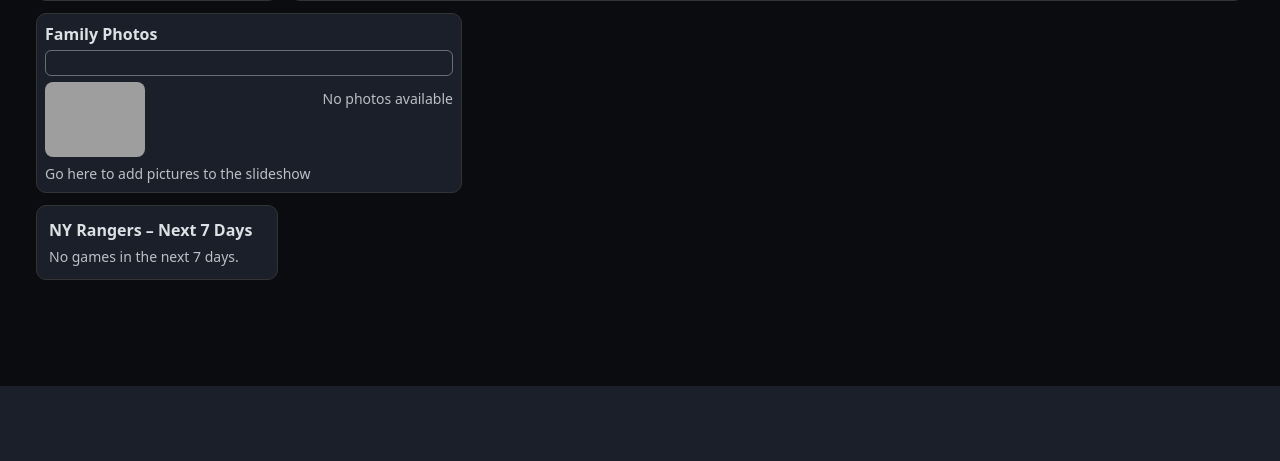
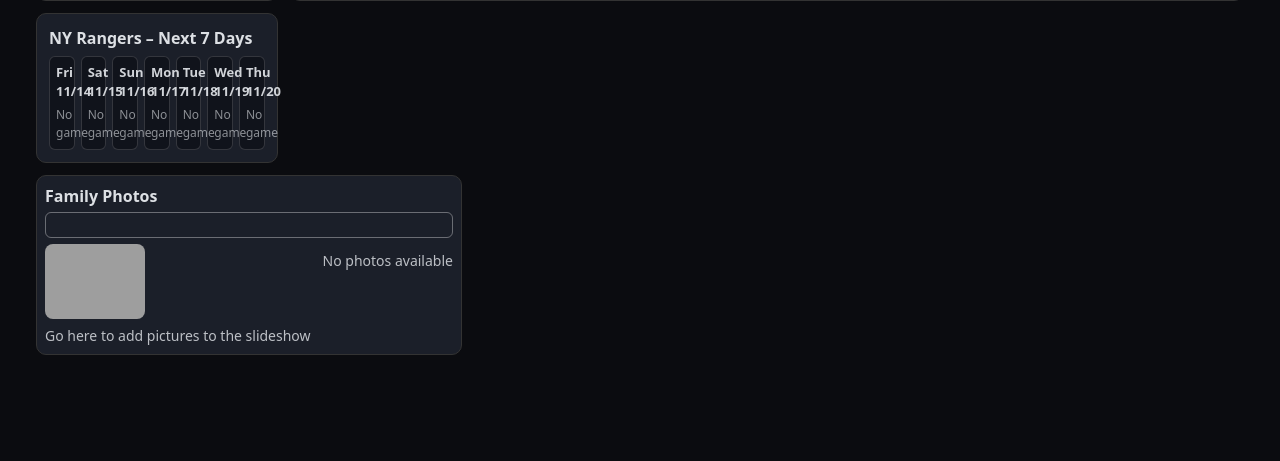
Before and after one commit to tlehotsky/houseboard, a Django app: page /houseboard/daybuddy/week/ in a window 1280 px wide. Shown: the part 1229-1690 px from the top of the page. Before the commit the page ends 1615 px from the top, so only its background shows below. Run offline with Django 5.2, Linux system fonts and the light colour scheme; data that the repository does not hold is empty; grey boxes are pictures that could not be loaded.

Commit message:
ranger card nearly done

```diff
--- a/daybuddy/templates/daybuddy/week.html
+++ b/daybuddy/templates/daybuddy/week.html
@@ -79,30 +79,41 @@ body::after{
 .wx-key .precip{color:#008ce0}
 #card-slideshow img{border-radius:8px;display:block;width:100%;height:auto}
 #card-slideshow .muted{margin-top:6px}
-/* Rangers schedule card */
-#card-rangers ul{
-  list-style:none;
-  margin:6px 0 0;
-  padding:0;
+/* Rangers schedule card as 7‑day grid */
+#card-rangers #rangers-sched{
+  margin-top:6px;
 }
-#card-rangers li{
+#rangers-grid{
+  display:grid;
+  grid-template-columns:repeat(7,minmax(0,1fr));
+  gap:6px;
+}
+.rangers-day{
+  background:#10131b;
+  border:1px solid rgba(255,255,255,.15);
+  border-radius:6px;
+  padding:6px;
+  min-height:80px;
   display:flex;
-  justify-content:space-between;
-  gap:8px;
-  font-size:14px;
-  padding:4px 0;
-  border-bottom:1px solid rgba(255,255,255,.08);
+  flex-direction:column;
 }
-#card-rangers li:last-child{
-  border-bottom:none;
+.rangers-day .day-label{
+  font-size:13px;
+  font-weight:600;
+  opacity:.85;
+  margin-bottom:4px;
 }
-#card-rangers .left{
+.rangers-day .game{
+  font-size:12px;
+  line-height:1.35;
   opacity:.9;
 }
-#card-rangers .right{
-  opacity:.75;
-  text-align:right;
-  white-space:nowrap;
+.rangers-day .game + .game{
+  margin-top:2px;
+}
+.rangers-day .nogame{
+  font-size:12px;
+  opacity:.55;
 }
 #card-slideshow #slide-bar{display:flex;justify-content:space-between;align-items:flex-start;gap:12px;margin-top:6px}
 #card-slideshow #slide-bar .qr img{display:block;width:auto;height:auto;max-width:100px}
@@ -263,6 +274,10 @@ body::after{
         <span class="wx-key"><span class="sw precip"></span> Chance of Precip (%)</span>
       </div>
     </div>
+    <div class="card" id="card-rangers">
+      <h4>NY Rangers – Next 7 Days</h4>
+      <div id="rangers-sched">Loading schedule…</div>
+    </div>
     <div class="card" id="card-slideshow">
       <h4>Family Photos</h4>
       <div class="frame">
@@ -275,10 +290,6 @@ body::after{
         </div>
         <div class="muted meta" id="slide-meta"></div>
       </div>
-    </div>
-    <div class="card" id="card-rangers">
-      <h4>NY Rangers – Next 7 Days</h4>
-      <div class="muted" id="rangers-sched">Loading schedule…</div>
     </div>
   </div>
 </div>
@@ -866,41 +877,67 @@ saveBtn.addEventListener('click', async () => {
     const data = await res.json();
     const games = Array.isArray(data.games) ? data.games : [];
 
-    if (!games.length) {
-      box.textContent = 'No games in the next 7 days.';
-      return;
+    // Map games by ISO date string (YYYY-MM-DD)
+    const byDate = new Map();
+    games.forEach(g => {
+      const iso = g.date || '';
+      if (!iso) return;
+      if (!byDate.has(iso)) byDate.set(iso, []);
+      byDate.get(iso).push(g);
+    });
+
+    // Build 7 calendar days starting from today (local)
+    const today = new Date();
+    today.setHours(0,0,0,0);
+
+    const grid = document.createElement('div');
+    grid.id = 'rangers-grid';
+
+    const DOW = ['Sun','Mon','Tue','Wed','Thu','Fri','Sat'];
+
+    for (let i = 0; i < 7; i++) {
+      const d = new Date(today);
+      d.setDate(today.getDate() + i);
+      const year = d.getFullYear();
+      const month = String(d.getMonth() + 1).padStart(2, '0');
+      const day = String(d.getDate()).padStart(2, '0');
+      const iso = `${year}-${month}-${day}`;
+
+      const cell = document.createElement('div');
+      cell.className = 'rangers-day';
+
+      const head = document.createElement('div');
+      head.className = 'day-label';
+      head.textContent = `${DOW[d.getDay()]} ${month}/${day}`;
+      cell.appendChild(head);
+
+      const dayGames = byDate.get(iso) || [];
+      if (dayGames.length === 0) {
+        const span = document.createElement('div');
+        span.className = 'nogame';
+        span.textContent = 'No game';
+        cell.appendChild(span);
+      } else {
+        dayGames.forEach(g => {
+          const opp = g.opponent || '';
+          const ha = g.home_away || '';
+          const time = g.time_label || '';
+          const line = document.createElement('div');
+          line.className = 'game';
+          const parts = [];
+          if (ha) parts.push(ha);
+          if (time) parts.push(time);
+          const suffix = parts.length ? ` (${parts.join(' • ')})` : '';
+          line.textContent = opp + suffix;
+          cell.appendChild(line);
+        });
+      }
+
+      grid.appendChild(cell);
     }
 
-    const ul = document.createElement('ul');
-    ul.className = 'rangers-list';
-
-    games.forEach(g => {
-      const dayLabel = g.day_label || '';
-      const dateLabel = g.date_label || '';
-      const opponent = g.opponent || '';
-      const homeAway = g.home_away || '';
-      const timeLabel = g.time_label || '';
-
-      const li = document.createElement('li');
-
-      const left = document.createElement('div');
-      left.className = 'left';
-      left.textContent = `${dayLabel} ${dateLabel} vs ${opponent}`.trim();
-
-      const right = document.createElement('div');
-      right.className = 'right';
-      const parts = [];
-      if (homeAway) parts.push(homeAway);
-      if (timeLabel) parts.push(timeLabel);
-      right.textContent = parts.join(' • ');
-
-      li.appendChild(left);
-      li.appendChild(right);
-      ul.appendChild(li);
-    });
-
     box.innerHTML = '';
-    box.appendChild(ul);
+    box.appendChild(grid);
   } catch (e) {
     console.error('Rangers schedule error:', e);
     box.textContent = 'Schedule unavailable.';
```
